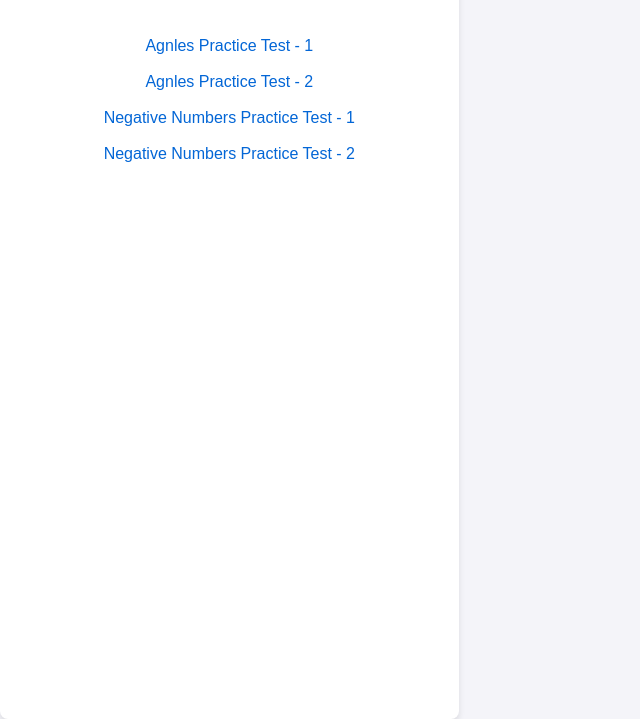
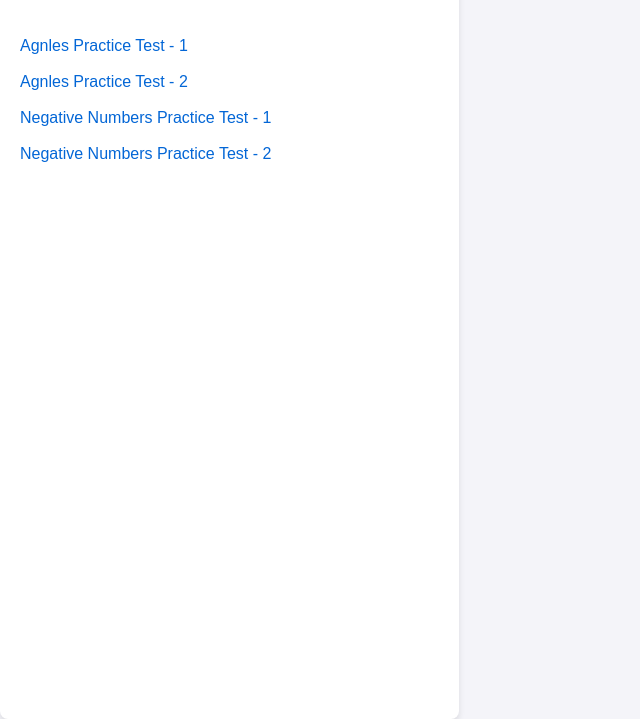
Before and after one commit to myraaggarwal07/practice-tests-year-7-maths, a plain HTML site: page index.html in a window 1280 px wide. Shown: the part 81-800 px from the top of the page, without its empty margins (0-640 px from the left). Drawn offline with Linux system fonts and the light colour scheme.

Commit message:
Update index.html

```diff
--- a/index.html
+++ b/index.html
@@ -16,7 +16,8 @@
             margin: 0;
         }
         .container {
-            text-align: center;
+            text-align: top;
+            align: center;
             padding: 20px;
             background: white;
             border-radius: 8px;
```
